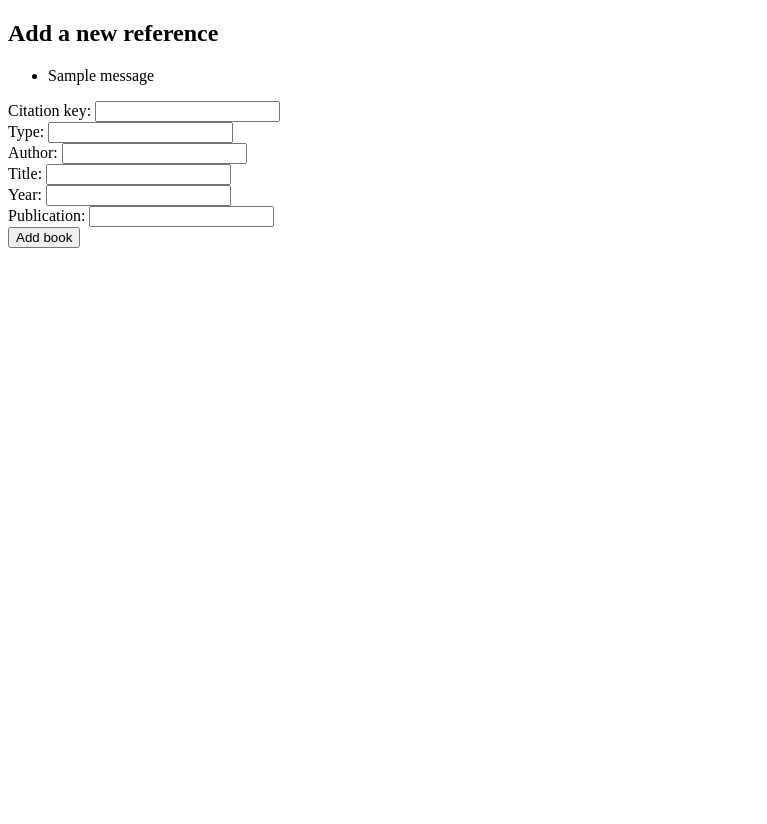
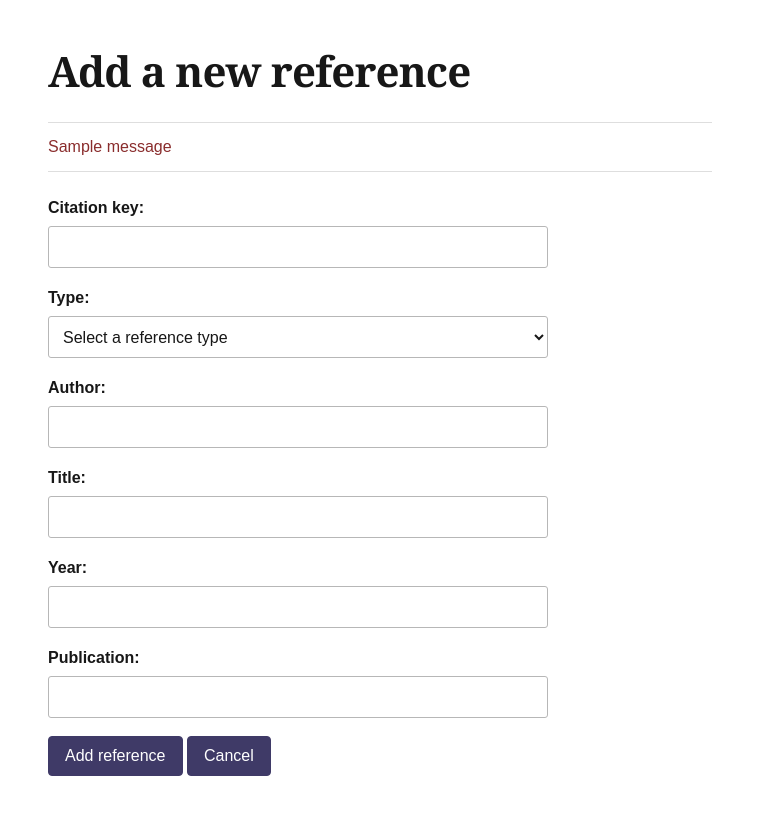
Before and after one commit to BoddyGus/Ohjelmistotuotanto2026, a Flask app: page /new_reference in a window 1280 px wide. Shown: the whole page, without its empty margins (0-767 px from the left). Before the commit the page ends 248 px from the top, so only its background shows below. Run offline with Flask 3, Linux system fonts and the light colour scheme; tables that the repository leaves empty hold one stand-in row (values such as "Sample post"); one stand-in notice (Sample message) is shown.

Commit message:
Add a styled reference list and details page, repository lookup methods, navigation between pages, and empty/not-found handling. Add unit and Robot tests for listing, details, and cancelling reference creation.

```diff
--- a/src/app.py
+++ b/src/app.py
@@ -1,7 +1,7 @@
 from flask import render_template, jsonify, request, flash, redirect, url_for
 from sqlalchemy.exc import IntegrityError
 from db_helper import reset_db
-from repositories.reference_repository import get_references, add_reference
+from repositories.reference_repository import get_references, add_reference, get_reference
 from reference_validation import (
     ReferenceValidationError,
     is_duplicate_citation_key,
@@ -48,6 +48,14 @@ def new_reference():
     flash("Reference added successfully.", "success")
     return redirect(url_for("index"))
 
+@app.route("/references/<int:reference_id>")
+def reference_details(reference_id):
+    reference = get_reference(reference_id)
+
+    if reference is None:
+        return render_template("reference_not_found.html"), 404
+
+    return render_template("reference_details.html", reference=reference)
 
 if test_env:
     @app.route("/reset_db")
--- /dev/null
+++ b/src/static/style.css
@@ -0,0 +1,179 @@
+:root {
+  --text: #171717;
+  --muted: #686868;
+  --border: #dedede;
+  --accent: #3f3a67;
+  --accent-hover: #2f2b50;
+  --background: #ffffff;
+}
+
+* {
+  box-sizing: border-box;
+}
+
+body {
+  width: 760px;
+  max-width: 100%;
+  margin: 0;
+  padding: 48px;
+  background: var(--background);
+  color: var(--text);
+  font-family: Arial, Helvetica, sans-serif;
+  font-size: 16px;
+  line-height: 1.5;
+  text-align: left;
+}
+
+h1 {
+  margin: 0 0 28px;
+  font-family: Georgia, "Times New Roman", serif;
+  font-size: 42px;
+  line-height: 1.1;
+  letter-spacing: -0.02em;
+}
+
+h2 {
+  margin: 0 0 20px;
+  font-family: Georgia, "Times New Roman", serif;
+  font-size: 30px;
+}
+
+a {
+  color: var(--accent);
+  text-decoration-thickness: 1px;
+  text-underline-offset: 3px;
+}
+
+a:hover {
+  color: var(--accent-hover);
+}
+
+button,
+.button-link {
+  display: inline-block;
+  min-height: 40px;
+  padding: 8px 16px;
+  border: 1px solid var(--accent);
+  border-radius: 4px;
+  background: var(--accent);
+  color: #fff;
+  font: inherit;
+  line-height: 22px;
+  text-decoration: none;
+  cursor: pointer;
+}
+
+button:hover,
+.button-link:hover {
+  border-color: var(--accent-hover);
+  background: var(--accent-hover);
+  color: #fff;
+}
+
+.flash-success,
+.flash-error {
+  margin-bottom: 24px;
+  padding: 12px 0;
+  border-top: 1px solid var(--border);
+  border-bottom: 1px solid var(--border);
+}
+
+.flash-success {
+  color: #27713b;
+}
+
+.flash-error {
+  color: #8a2d2d;
+}
+
+.reference-list {
+  margin: 24px 0;
+  padding: 0;
+  list-style: none;
+  border-top: 1px solid var(--border);
+}
+
+.reference-item {
+  border-bottom: 1px solid var(--border);
+}
+
+.reference-link {
+  display: block;
+  padding: 14px 0;
+  color: var(--text);
+  text-decoration: none;
+}
+
+.reference-link strong {
+  color: var(--accent);
+  font-weight: 700;
+}
+
+.reference-link:hover {
+  color: var(--accent);
+}
+
+.reference-details {
+  max-width: 600px;
+  margin: 24px 0 32px;
+  border-top: 1px solid var(--border);
+}
+
+.reference-details dt {
+  margin-top: 16px;
+  font-weight: 700;
+}
+
+.reference-details dd {
+  margin: 3px 0 16px;
+  padding-bottom: 16px;
+  border-bottom: 1px solid var(--border);
+  color: var(--muted);
+}
+
+.form-field {
+  margin-bottom: 18px;
+}
+
+.form-field label {
+  display: block;
+  margin-bottom: 6px;
+  font-weight: 700;
+}
+
+.form-field input,
+.form-field select {
+  width: 500px;
+  max-width: 100%;
+  height: 42px;
+  padding: 8px 10px;
+  border: 1px solid #b7b7b7;
+  border-radius: 3px;
+  background: #fff;
+  color: var(--text);
+  font: inherit;
+}
+
+.form-field input:focus,
+.form-field select:focus {
+  border-color: var(--accent);
+  outline: 2px solid #e7e5f2;
+  outline-offset: 1px;
+}
+
+.empty-message {
+  margin-top: 24px;
+  color: var(--muted);
+}
+
+
+@media (max-width: 800px) {
+  body {
+    width: auto;
+    padding: 32px 20px;
+  }
+
+  h1 {
+    font-size: 36px;
+  }
+}
--- a/src/templates/add_reference.html
+++ b/src/templates/add_reference.html
@@ -1,44 +1,84 @@
 {% extends "layout.html" %}
 
-{% block title %}
-Add a new reference
-{% endblock %}
+{% block title %}Add a new reference{% endblock %}
 
 {% block body %}
+<h1>Add a new reference</h1>
 
-<h2>Add a new reference</h2>
+{% with messages = get_flashed_messages() %}
+  {% if messages %}
+    {% for message in messages %}
+      <div class="flash-error" role="alert">{{ message }}</div>
+    {% endfor %}
+  {% endif %}
+{% endwith %}
 
 <form action="/new_reference" method="post">
-  {% with messages = get_flashed_messages() %}
-    {% if messages %}
-      <ul role="alert">
-      {% for message in messages %}
-        <li>{{ message }}</li>
-      {% endfor %}
-      </ul>
-    {% endif %}
-  {% endwith %}
+  <div class="form-field">
     <label for="citation_key">Citation key:</label>
-  <input type="text" id="citation_key" name="citation_key" value="{{ form_data.get('citation_key', '') }}" required>
-  <br>
+    <input
+      type="text"
+      id="citation_key"
+      name="citation_key"
+      value="{{ form_data.get('citation_key', '') }}"
+      required
+    >
+  </div>
+
+  <div class="form-field">
     <label for="type">Type:</label>
-  <input type="text" id="type" name="type" value="{{ form_data.get('type', '') }}" required>
-  <br>
+    <select id="type" name="type" required>
+      <option value="" disabled {% if not form_data.get('type') %}selected{% endif %}>Select a reference type</option>
+      <option value="book" {% if form_data.get('type') == 'book' %}selected{% endif %}>Book</option>
+      <option value="article" {% if form_data.get('type') == 'article' %}selected{% endif %}>Article</option>
+      <option value="inproceedings" {% if form_data.get('type') == 'inproceedings' %}selected{% endif %}>Conference paper</option>
+    </select>
+  </div>
+
+  <div class="form-field">
     <label for="author">Author:</label>
-  <input type="text" id="author" name="author" value="{{ form_data.get('author', '') }}" required>
-  <br>
+    <input
+      type="text"
+      id="author"
+      name="author"
+      value="{{ form_data.get('author', '') }}"
+      required
+    >
+  </div>
+
+  <div class="form-field">
     <label for="title">Title:</label>
-  <input type="text" id="title" name="title" value="{{ form_data.get('title', '') }}" required>
-  <br>
+    <input
+      type="text"
+      id="title"
+      name="title"
+      value="{{ form_data.get('title', '') }}"
+      required
+    >
+  </div>
+
+  <div class="form-field">
     <label for="year">Year:</label>
-  <input type="number" id="year" name="year" value="{{ form_data.get('year', '') }}" required>
-  <br>
+    <input
+      type="number"
+      id="year"
+      name="year"
+      value="{{ form_data.get('year', '') }}"
+      required
+    >
+  </div>
+
+  <div class="form-field">
     <label for="publication">Publication:</label>
-  <input type="text" id="publication" name="publication" value="{{ form_data.get('publication', '') }}">
-  <br>
-  <button type="submit">
-    Add book
-  </button>
+    <input
+      type="text"
+      id="publication"
+      name="publication"
+      value="{{ form_data.get('publication', '') }}"
+    >
+  </div>
+
+  <button type="submit">Add reference</button>
+  <a class="button-link" href="/">Cancel</a>
 </form>
-
 {% endblock %}
--- a/src/templates/layout.html
+++ b/src/templates/layout.html
@@ -1,12 +1,10 @@
 <!DOCTYPE html>
 <html lang="en">
   <head>
-    <meta charset="utf-8" />
-    <meta
-      name="viewport"
-      content="width=device-width, initial-scale=1, shrink-to-fit=no"
-    />
-    <title>{% block title %}{% endblock %}</title>
+    <meta charset="utf-8">
+    <meta name="viewport" content="width=device-width, initial-scale=1">
+    <title>{% block title %}Pooki{% endblock %}</title>
+    <link rel="stylesheet" href="{{ url_for('static', filename='style.css') }}">
   </head>
   <body>
     {% block body %}{% endblock %}
```
Also changed, not shown: src/repositories/reference_repository.py (+16 -0 lines), src/templates/index.html (+16 -14 lines), src/templates/reference_details.html (added, +29 -0 lines), src/templates/reference_not_found.html (added, +9 -0 lines), src/tests/reference_repository_test.py (added, +35 -0 lines), 2 other files. Lines whose indentation alone changed are shown as unchanged.
